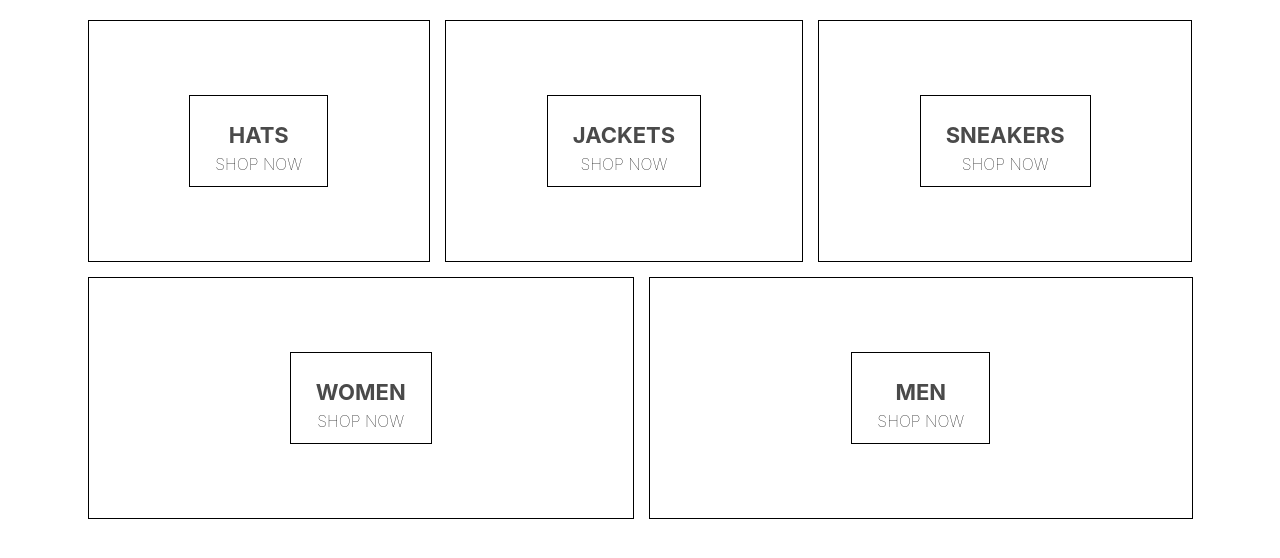
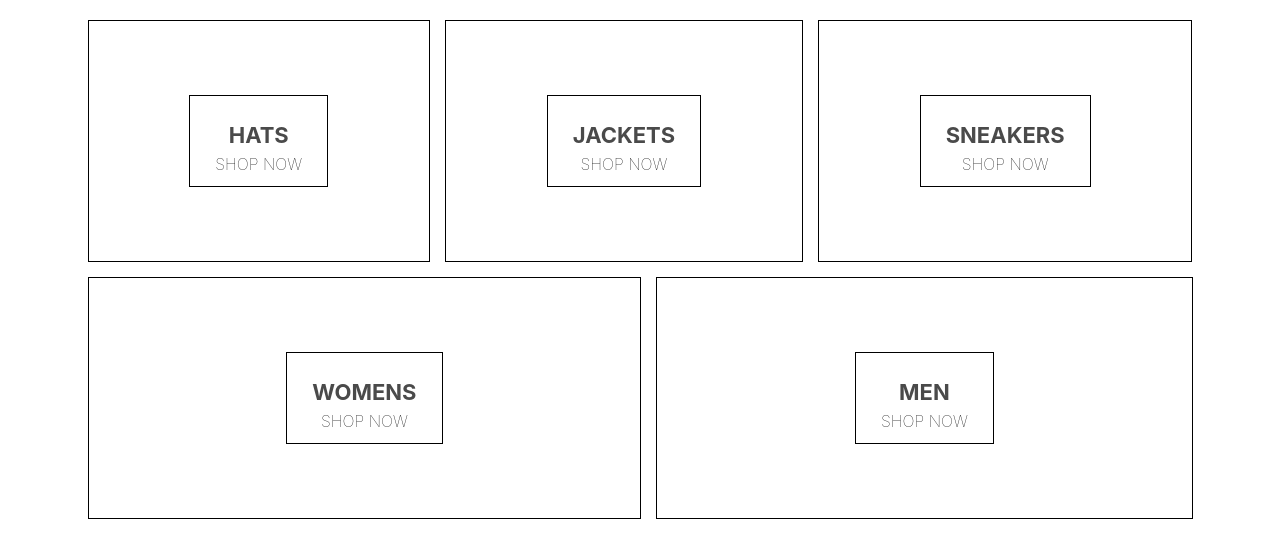
Before and after one commit to abhiis/crown-cloth, a React (Create React App) app: page / in a window 1280 px wide. Shown: the top 558 px of the page. Built offline with nearby package versions, Linux system fonts and the light colour scheme.

Commit message:
New repo

```diff
--- a/src/homepage.component.jsx
+++ b/src/homepage.component.jsx
@@ -22,7 +22,7 @@ const HomePage = () =>(
         </div>
         <div className='menu-item'>
             <div className='content'>
-                <h1 className='title'>WOMEN</h1>
+                <h1 className='title'>WOMENS</h1>
                 <span className='subtitle'>SHOP NOW</span>
             </div>
         </div>
```
